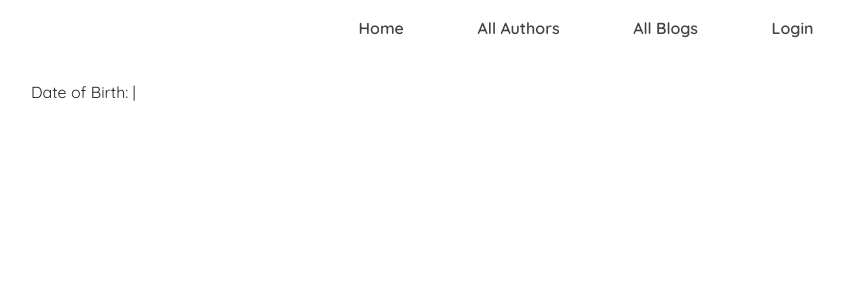
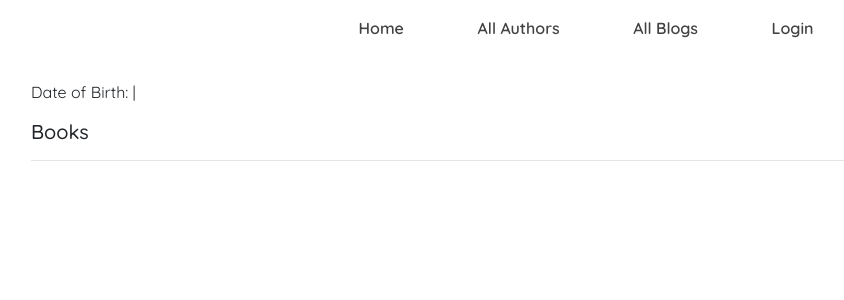
Before and after one commit to Navayuvan-SB/Mini-Blog-App, a Django app: template blog/templates/blog/author_detail.html in a window 1280 px wide. Shown: the top 300 px of the page, without its empty margins (54-898 px from the left). Run offline with Django 3.2, Linux system fonts and the light colour scheme; the template is opened without the code that fills it, so the values that code supplies are empty.

Commit message:
Improve UI in author detail page

```diff
--- a/blog/templates/blog/author_detail.html
+++ b/blog/templates/blog/author_detail.html
@@ -10,6 +10,10 @@
 
   <p>{{author.bio}}</p>
 </div>
+
+
+<h5>Books</h5>
+<hr>
 
 <div class="blog-contents">
   {% for blog in author.blog_set.all %}
```
